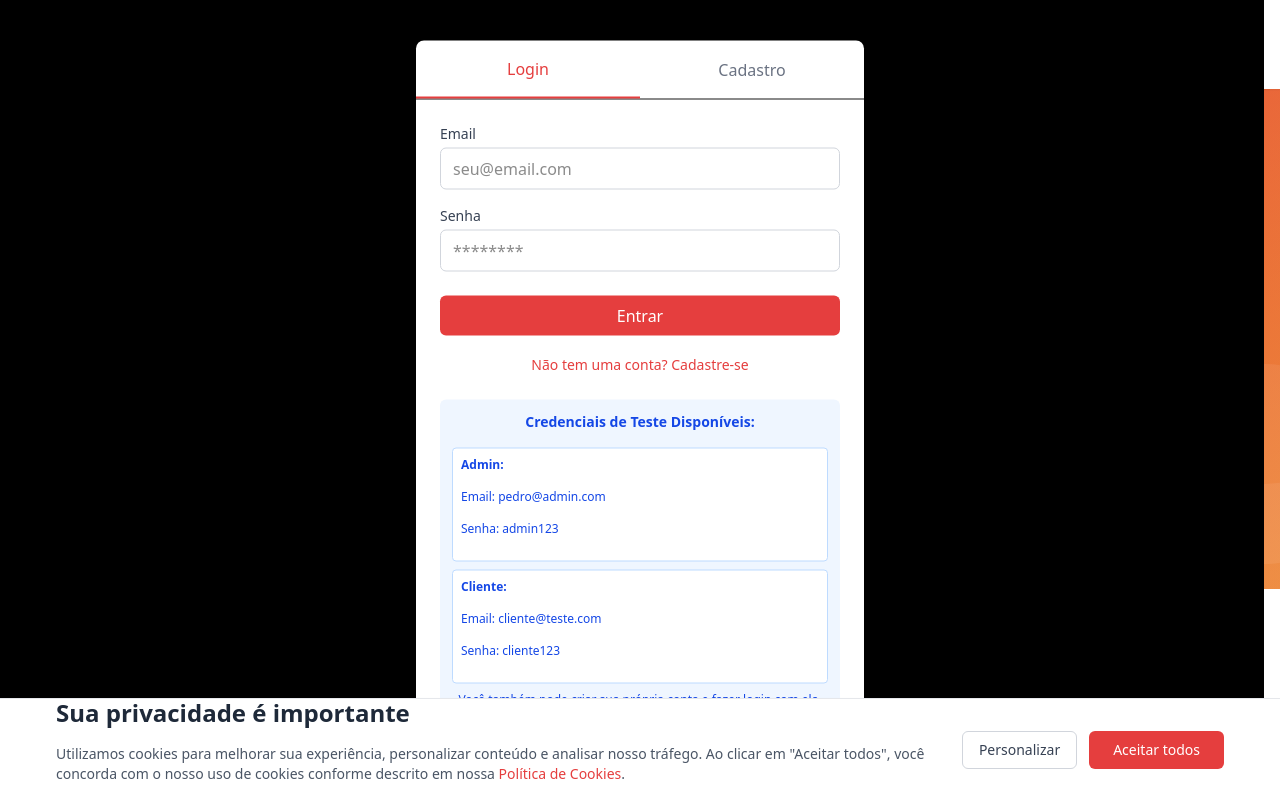
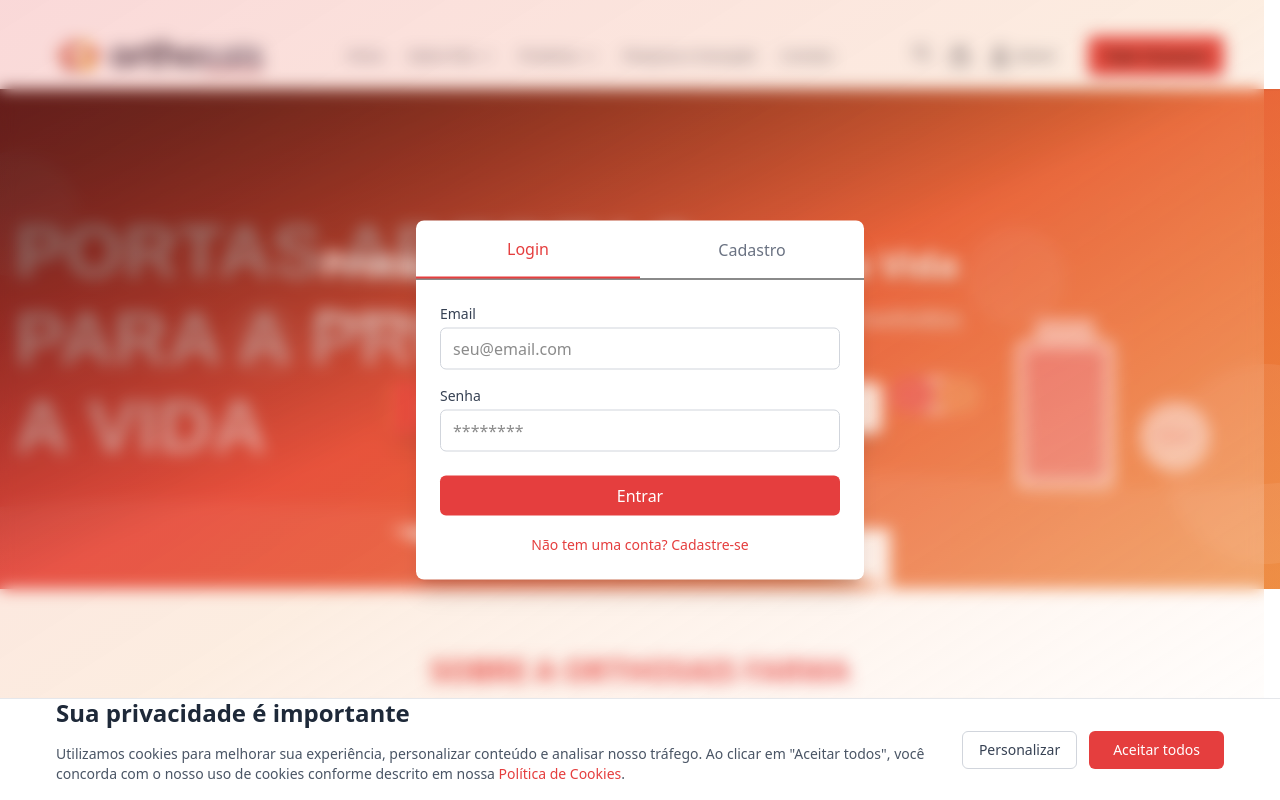
Before and after one commit to pedronogr/orthosais, a Next.js app: page / in a window 1280 px wide. Both pictures are taken after a click on the button "Entrar". Shown: the top 800 px of the page. Built offline with nearby package versions, Linux system fonts and the light colour scheme.

Commit message:
Melhorias no modal de login: fundo com gradiente e remoção das credenciais de teste

```diff
--- a/app/components/AuthModal.tsx
+++ b/app/components/AuthModal.tsx
@@ -91,7 +91,7 @@ export default function AuthModal({ isOpen, onClose }: AuthModalProps) {
     <>
       {/* Overlay */}
       <div
-        className="fixed inset-0 bg-black bg-opacity-50 z-50"
+        className="fixed inset-0 bg-gradient-to-br from-primary/20 via-secondary/15 to-white/30 backdrop-blur-sm z-50"
         onClick={onClose}
       />
 
@@ -184,21 +184,6 @@ export default function AuthModal({ isOpen, onClose }: AuthModalProps) {
                   Não tem uma conta? Cadastre-se
                 </button>
               </div>
-
-              <div className="mt-6 p-3 bg-blue-50 text-blue-700 text-xs rounded-md">
-                <p className="font-semibold mb-1 text-center text-sm">Credenciais de Teste Disponíveis:</p>
-                <div className="border border-blue-200 rounded p-2 mb-2 bg-white">
-                  <p className="font-bold">Admin:</p>
-                  <p>Email: pedro@admin.com</p>
-                  <p>Senha: admin123</p>
-                </div>
-                <div className="border border-blue-200 rounded p-2 bg-white">
-                  <p className="font-bold">Cliente:</p>
-                  <p>Email: cliente@teste.com</p>
-                  <p>Senha: cliente123</p>
-                </div>
-                <p className="mt-2 text-center">Você também pode criar sua própria conta e fazer login com ela.</p>
-              </div>
             </form>
           ) : (
             <form onSubmit={handleRegister}>
```
